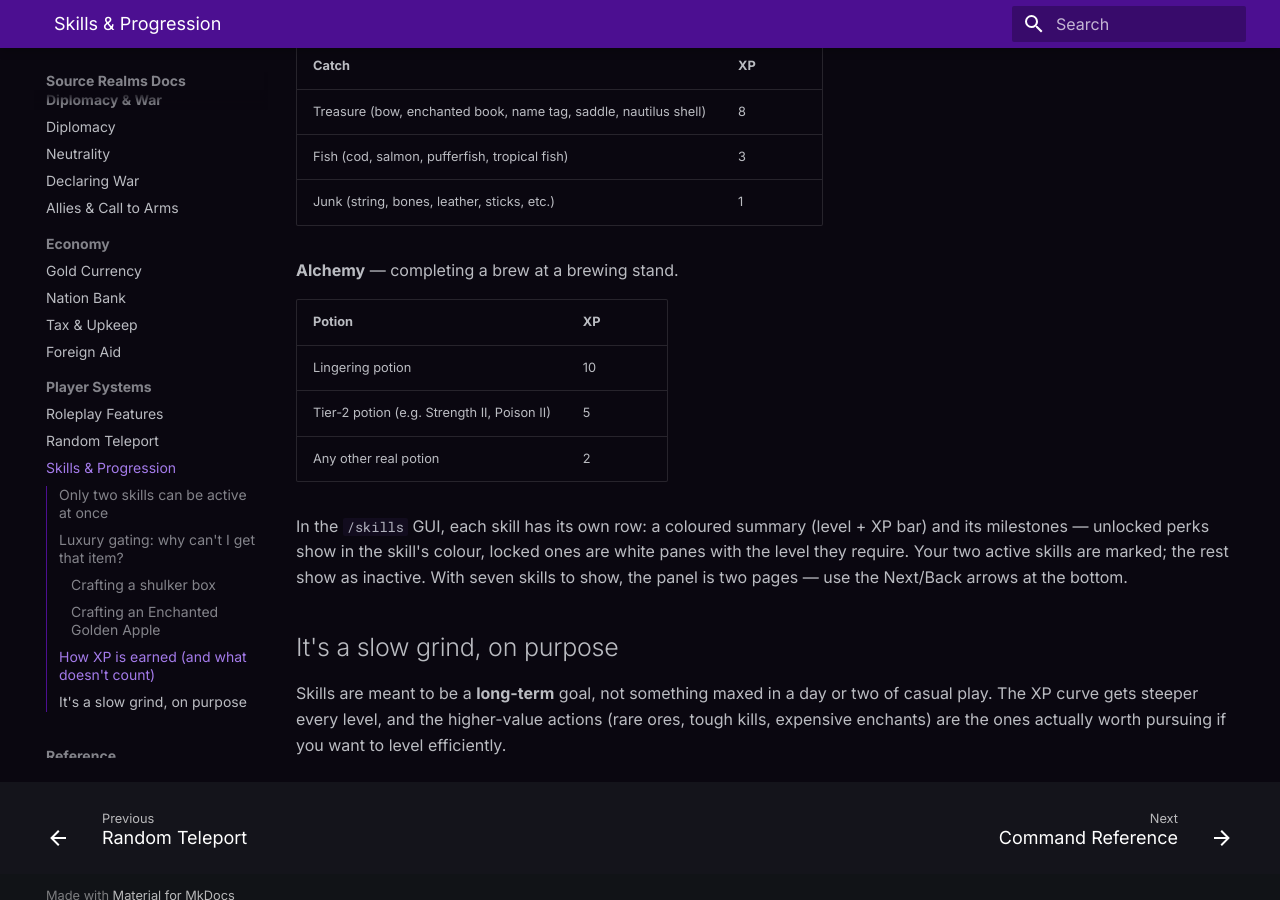
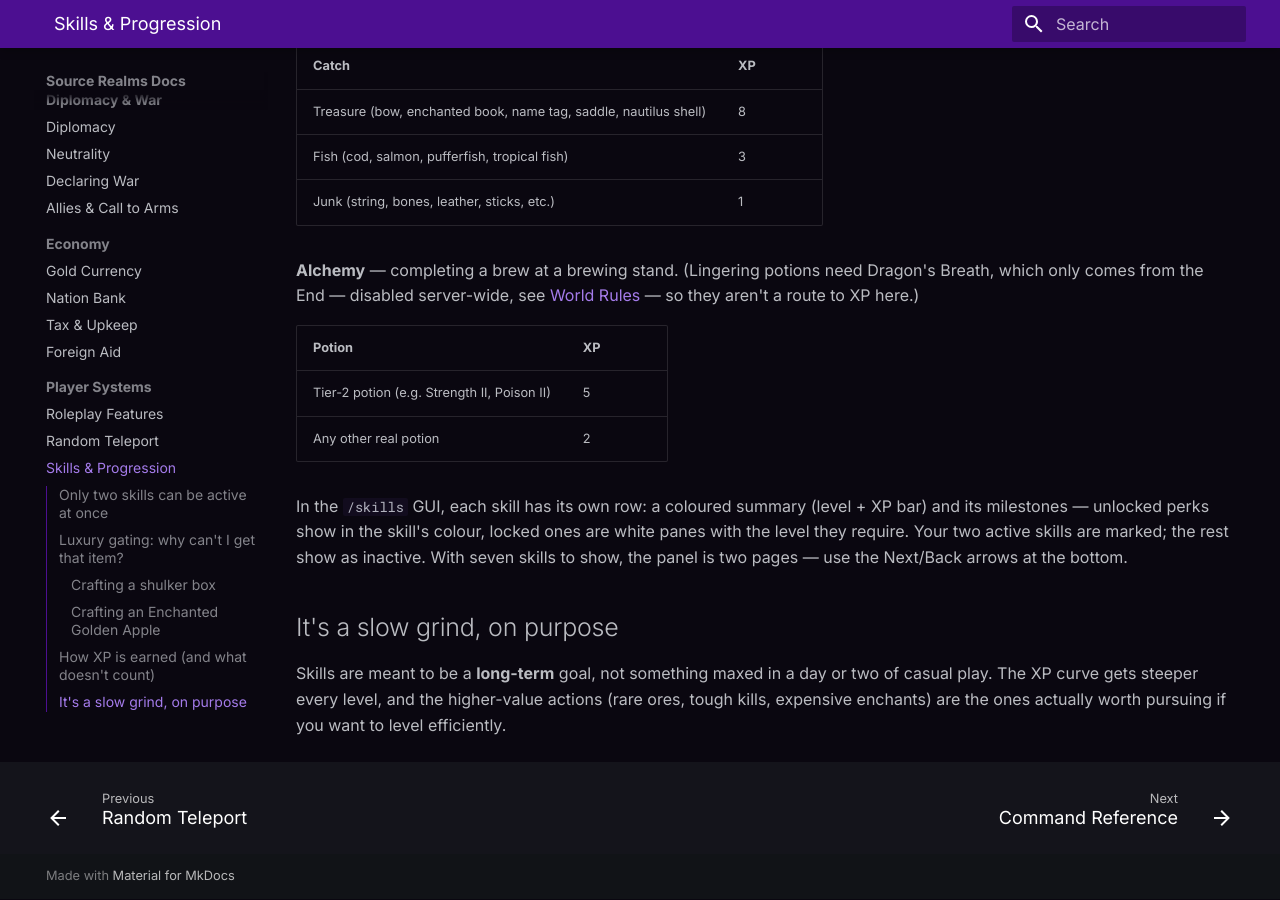
Before and after one commit to SourceRealms/sourcerealms-docs, an MkDocs documentation site: the page built from docs/skills.md, in a window 1280 px wide and 900 px high, scrolled down 3287 px. Built offline with MkDocs 1.6.1 and Material for MkDocs 9.7.7, drawn with Linux system fonts in a browser that asks for light colours.

Commit message:
Remove the unreachable Lingering Potion XP row from Alchemy docs
Lingering potions require Dragon's Breath, which only exists in the
End — disabled server-wide — so the docs were promising XP players
could never actually earn.

```diff
--- a/docs/skills.md
+++ b/docs/skills.md
@@ -120,11 +120,12 @@ unaffected. It exists so two players can't just repeatedly kill each other to fa
 | Fish (cod, salmon, pufferfish, tropical fish) | 3 |
 | Junk (string, bones, leather, sticks, etc.) | 1 |
 
-**Alchemy** — completing a brew at a brewing stand.
+**Alchemy** — completing a brew at a brewing stand. (Lingering potions need Dragon's Breath, which
+only comes from the End — disabled server-wide, see [World Rules](world-rules.md) — so they aren't a
+route to XP here.)
 
 | Potion | XP |
 |---|---|
-| Lingering potion | 10 |
 | Tier-2 potion (e.g. Strength II, Poison II) | 5 |
 | Any other real potion | 2 |
 
```
